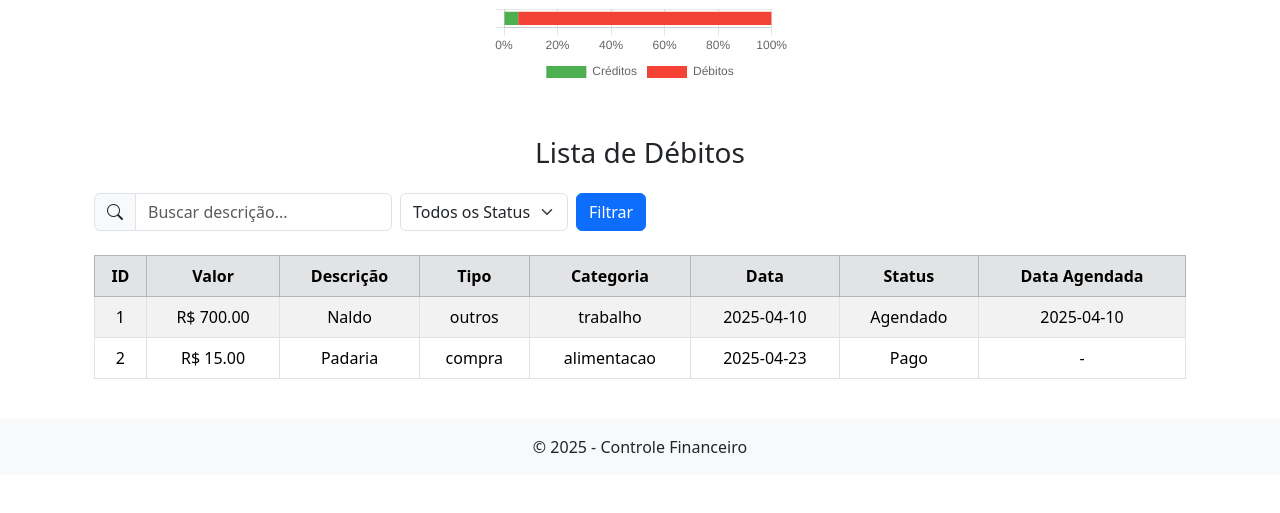
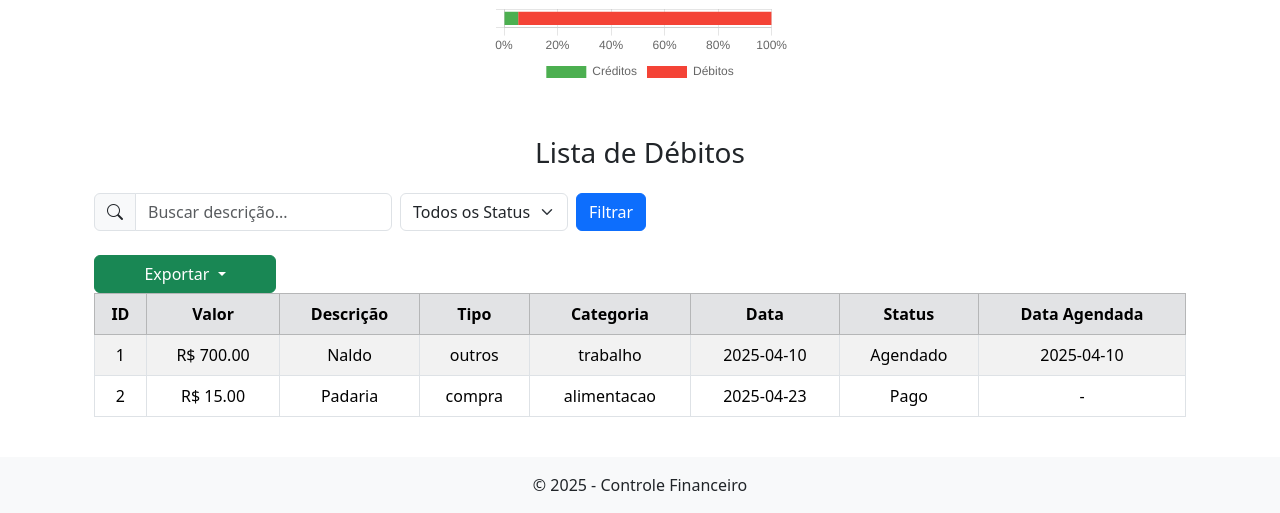
Before and after one commit to diogobraganascimento/controle-financeiro, a Flask app: page / in a window 1280 px wide. Shown: the part 599-1112 px from the top of the page. Before the commit the page ends 1052 px from the top, so only its background shows below. Run offline with Flask 3, Linux system fonts and the light colour scheme; data comes from the database, SQL or seed files in the repository.

Commit message:
Atualização: inserido botão para download em formato PDF, XLS, JSON

```diff
--- a/app.py
+++ b/app.py
@@ -1,7 +1,12 @@
 import os.path
+import json
+from io import BytesIO
+import sqlite3
 
-from flask import Flask, render_template, request, redirect, url_for
-import sqlite3
+import pandas as pd
+from fpdf import FPDF
+from flask import Flask, render_template, request, redirect, url_for, send_file
+
 
 app = Flask(__name__)
 
@@ -201,5 +206,56 @@ def atualizar_status_debito(id):
     return redirect(url_for('debito'))
 
 
+@app.route('/exportar/<formato>')
+def exportar_dados(formato):
+    conexao = sqlite3.connect('financeiro.db')
+    df_creditos = pd.read_sql_query("SELECT * FROM creditos", conexao)
+    df_debitos = pd.read_sql_query("SELECT * FROM debitos", conexao)
+    conexao.close()
+
+    # Baixar em XLS
+    if formato == 'xls':
+        output = BytesIO()
+        with pd.ExcelWriter(output, engine='xlsxwriter') as writer:
+            df_creditos.to_excel(writer, sheet_name='Créditos', index=False)
+            df_debitos.to_excel(writer, sheet_name='Débitos', index=False)
+        output.seek(0)
+        return send_file(output, download_name='dados_financeiros.xlsx', as_attachment=True)
+
+    # Baixar em JSON
+    elif formato == 'json':
+        dados = {
+            "creditos": df_creditos.to_dict(orient="records"),
+            "debitos": df_debitos.to_dict(orient="records")
+        }
+        output = BytesIO()
+        output.write(json.dumps(dados, indent=4).encode('utf-8'))
+        output.seek(0)
+        return send_file(output, download_name='dados_financeiro.json', as_attachment=True)
+
+    # Baixar em PDF
+    elif formato == 'pdf':
+        pdf = FPDF()
+        pdf.set_auto_page_break(auto=True, margin=15)
+        pdf.add_page()
+        pdf.set_font("Arial", size=12)
+
+        pdf.cell(200, 10, "Relatório de Créditos", ln=True, align="C")
+        for index, row in df_creditos.iterrows():
+            pdf.cell(0, 10, txt=str(row.to_dict()), ln=True)
+
+        pdf.add_page()
+        pdf.cell(200, 10, "Relatório de Débitos", ln=True, align="C")
+        for index, row in df_debitos.iterrows():
+            pdf.cell(0, 10, txt=str(row.to_dict()), ln=True)
+
+        output_bytes = pdf.output(dest='S').encode('latin-1')
+        output = BytesIO(output_bytes)
+
+        return send_file(output, download_name="dados_financeiro.pdf", as_attachment=True)
+
+    return "Formato não suportado", 400
+
+
 if __name__ == "__main__":
     app.run(debug=True)
--- a/templates/home.html
+++ b/templates/home.html
@@ -63,6 +63,20 @@
                 {% endif %}
             </div>
         </form>
+
+        <!-- Exportar dados -->
+        <div class="col-md-2">
+            <div class="dropdown">
+                <button class="btn btn-success w-100 dropdown-toggle" type="button" id="exportDropdown" data-bs-toggle="dropdown" aria-expanded="false">
+                    Exportar
+                </button>
+                <ul class="dropdown-menu" aria-labelledby="exportDropdown">
+                    <li><a class="dropdown-item" href="{{ url_for('exportar_dados', formato='xls') }}">.XLS</a></li>
+                    <li><a class="dropdown-item" href="{{ url_for('exportar_dados', formato='json') }}">.JSON</a></li>
+                    <li><a class="dropdown-item" href="{{ url_for('exportar_dados', formato='pdf') }}">.PDF</a></li>
+                </ul>
+            </div>
+        </div>
 
         <!-- Tabela de Débitos -->
         <table class="table table-striped table-bordered text-center align-middle">
```
Also changed, not shown: requirements.txt (+11 -0 lines).
